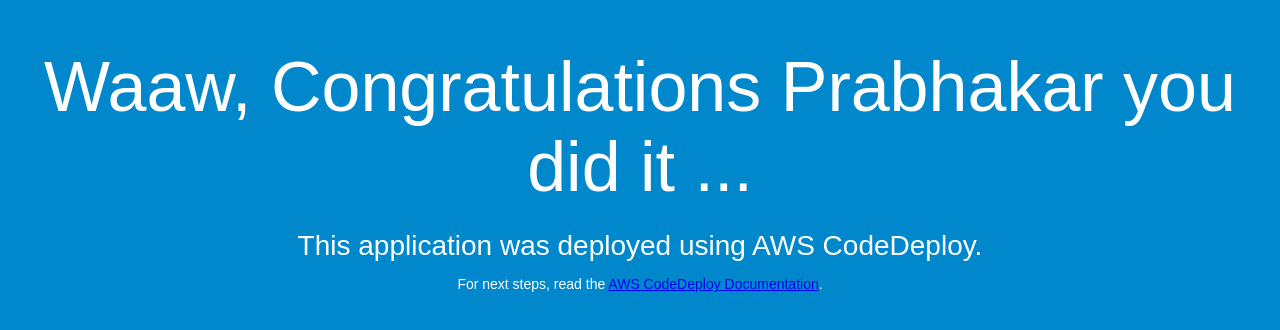
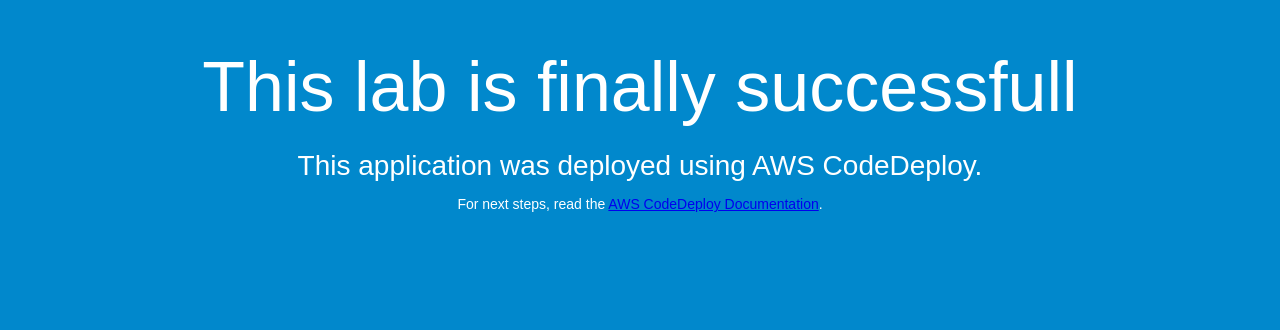
Before and after one commit to Venkateshprasad111/Codedeploy_sample, a plain HTML site: page index.html in a window 1280 px wide. Drawn offline with Linux system fonts and the light colour scheme.

Commit message:
changing to successfull

```diff
--- a/index.html
+++ b/index.html
@@ -26,7 +26,7 @@
 </head>
 <body>
   <div align="center">
-    <h1>Waaw, Congratulations Prabhakar you did it ...</h1>
+    <h1>This lab is finally successfull</h1>
     <h2>This application was deployed using AWS CodeDeploy.</h2>
     <p>For next steps, read the <a href="http://aws.amazon.com/documentation/codedeploy">AWS CodeDeploy Documentation</a>.</p>
   </div>
```
